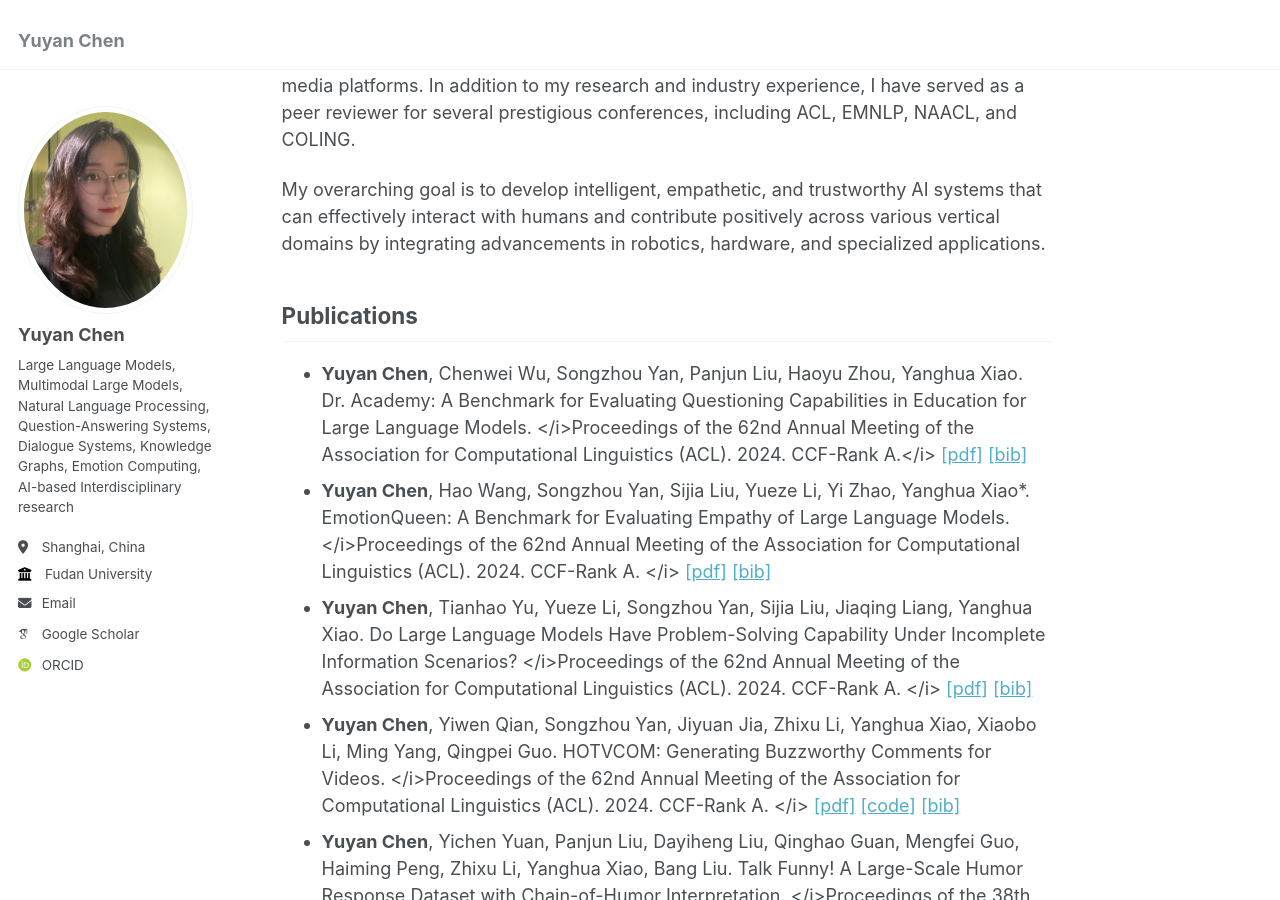
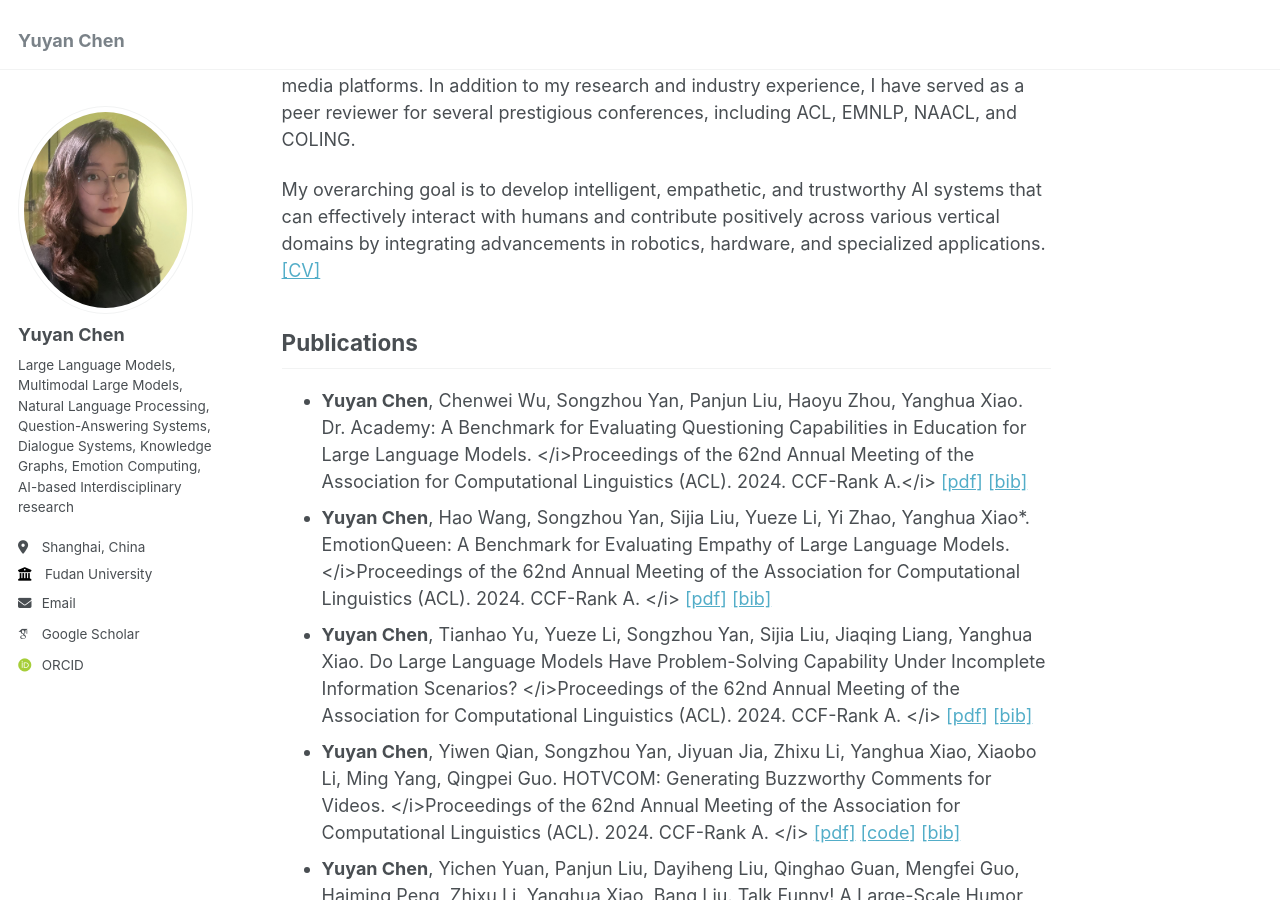
Before and after one commit to Yukyin/Yukyin.github.io, a Jekyll site: the page built from _pages/about.md, in a window 1280 px wide and 900 px high, scrolled down 744 px. Built offline with Jekyll 4.4.1, drawn with Linux system fonts in a browser that asks for light colours; some web fonts are replaced.

Commit message:
Initial commit

```diff
--- a/_pages/about.md
+++ b/_pages/about.md
@@ -15,7 +15,7 @@ My work aims to enhance the capabilities of large language models by making them
 
 I have an active research record, with 34 papers submitted, including 22 as the first author and 15 already published. My work has been featured in top-tier conferences such as ACL, AAAI, and EMNLP. Beyond academia, I have applied for 48 national patents (40 as the first inventor), with 30 granted. My contributions have been recognized with multiple awards at international, national, and university levels. I have also gained valuable industry experience through internships at organizations like Microsoft Research Asia and ByteDance. In these roles, I worked on projects involving lightweight training of language models, multimodal applications, and enhancing AI capabilities in e-commerce and social media platforms. In addition to my research and industry experience, I have served as a peer reviewer for several prestigious conferences, including ACL, EMNLP, NAACL, and COLING.
 
-My overarching goal is to develop intelligent, empathetic, and trustworthy AI systems that can effectively interact with humans and contribute positively across various vertical domains by integrating advancements in robotics, hardware, and specialized applications.
+My overarching goal is to develop intelligent, empathetic, and trustworthy AI systems that can effectively interact with humans and contribute positively across various vertical domains by integrating advancements in robotics, hardware, and specialized applications. [[CV]](/files/YYC.pdf)
 
 
 
```
